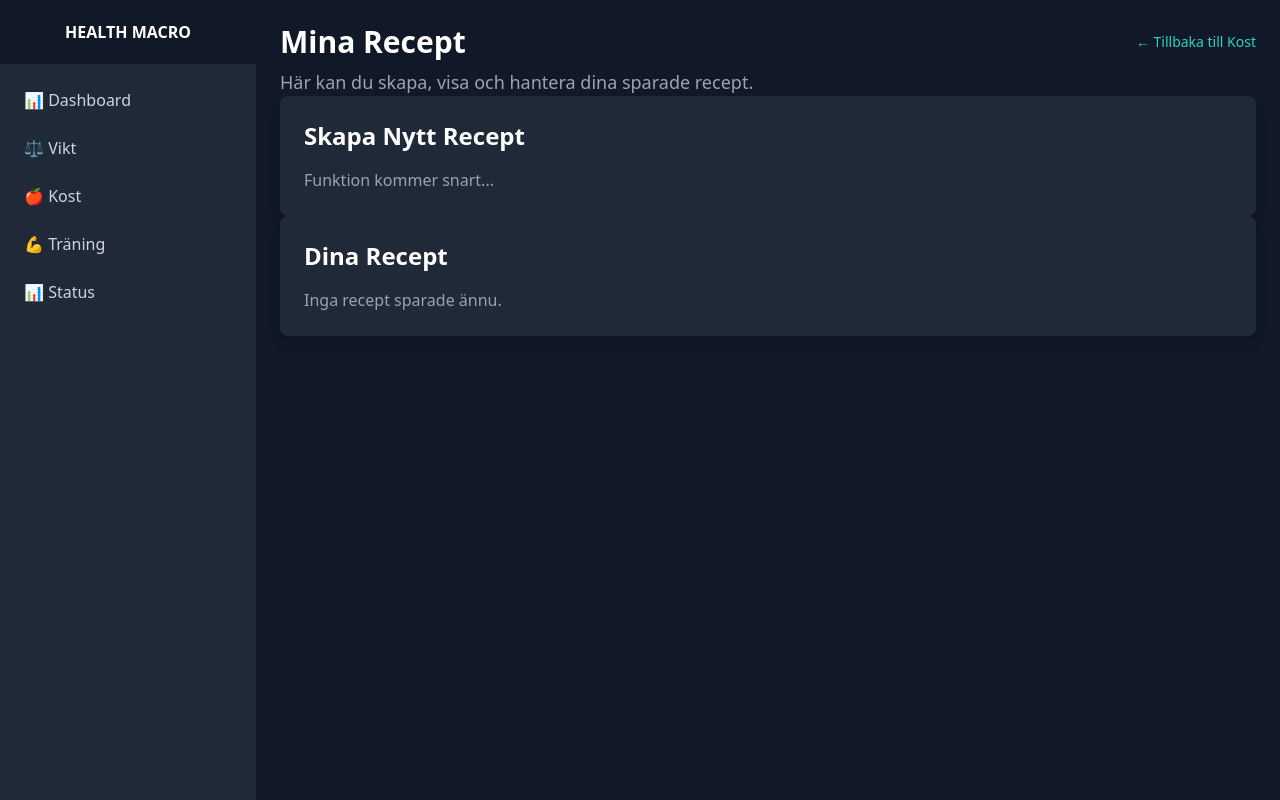
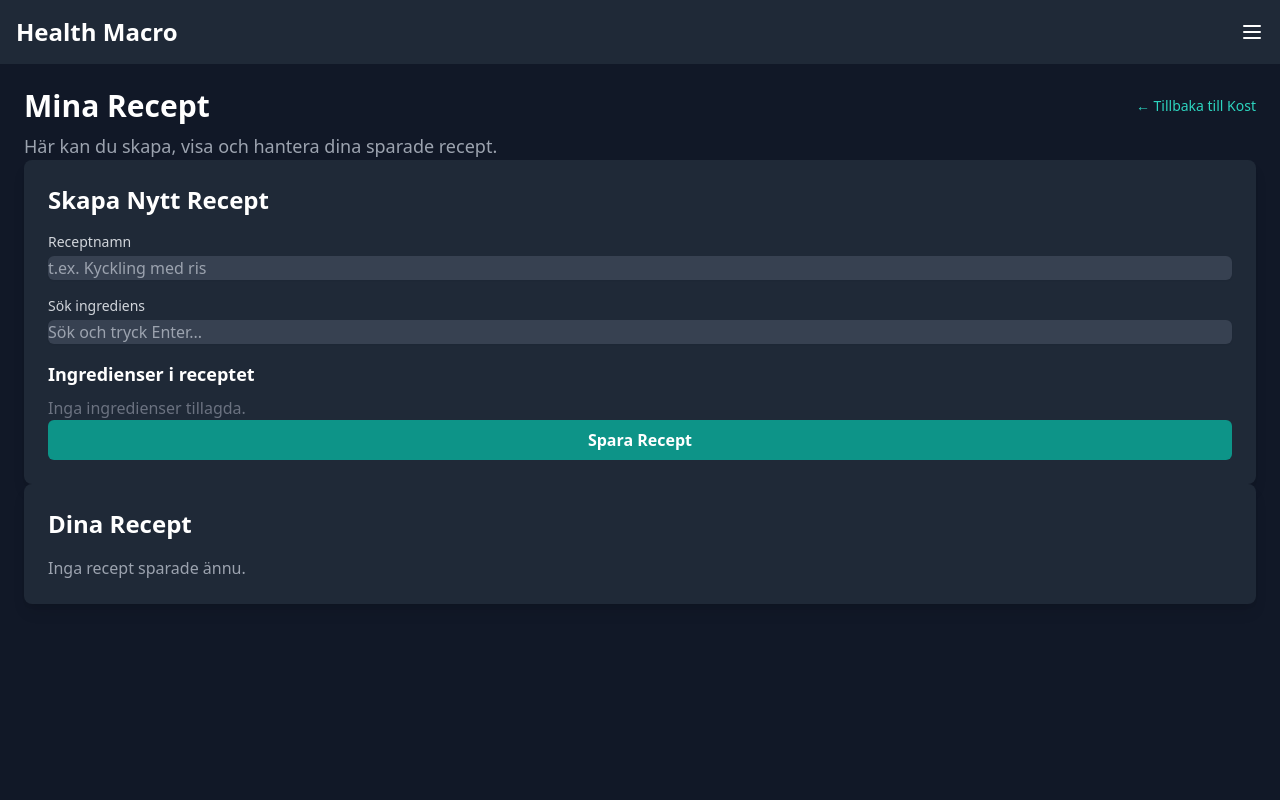
Before and after one commit to oskartellebo/Health-Macro-APP, a Flask app: page /recipes in a window 1280 px wide. Run offline with Flask 3, Linux system fonts and the light colour scheme.

Commit message:
Feat(recept): Frontend-struktur för receptskapande

```diff
--- a/app/templates/base.html
+++ b/app/templates/base.html
@@ -4,13 +4,14 @@
     <meta charset="UTF-8">
     <meta name="viewport" content="width=device-width, initial-scale=1.0">
     <title>{{ title }} - Health Macro</title>
-    <link href="{{ url_for('static', filename='css/style.css') }}" rel="stylesheet">
-    <script src="https://cdn.jsdelivr.net/npm/chart.js" defer></script>
+    <link rel="stylesheet" href="{{ url_for('static', filename='css/style.css') }}">
+    <script defer src="https://cdn.jsdelivr.net/npm/alpinejs@3.x.x/dist/cdn.min.js"></script>
+    <script src="https://cdn.jsdelivr.net/npm/chart.js"></script>
 </head>
-<body class="h-full">
-    <div class="flex min-h-full">
-        <!-- Sidomeny (off-canvas för mobil, synlig på desktop) -->
-        <div id="sidebar" class="fixed inset-y-0 left-0 w-64 bg-gray-800 transform -translate-x-full transition-transform duration-300 ease-in-out z-30 md:relative md:translate-x-0">
+<body class="bg-gray-900 text-gray-100">
+    <div x-data="{ sidebarOpen: false }" class="flex h-screen bg-gray-900">
+        <!-- Sidomeny -->
+        <div :class="sidebarOpen ? 'translate-x-0 ease-out' : '-translate-x-full ease-in'" class="fixed z-30 inset-y-0 left-0 w-64 transition duration-300 transform bg-gray-800 overflow-y-auto lg:translate-x-0 lg:static lg:inset-0">
             <div class="flex items-center justify-center h-16 bg-gray-900">
                 <span class="text-white font-bold uppercase">Health Macro</span>
             </div>
@@ -35,41 +36,39 @@
             </div>
         </div>
 
-        <!-- Huvudinnehåll -->
-        <div class="flex flex-col flex-1">
-            <!-- Header för mobil med hamburger-knapp -->
-            <div class="md:hidden flex justify-between items-center bg-gray-800 p-4">
-                <span class="text-white font-bold uppercase">Health Macro</span>
-                <button id="menu-btn" class="text-white focus:outline-none">
-                    <svg class="w-6 h-6" fill="none" stroke="currentColor" viewBox="0 0 24 24" xmlns="http://www.w3.org/2000/svg">
-                        <path stroke-linecap="round" stroke-linejoin="round" stroke-width="2" d="M4 6h16M4 12h16m-7 6h7"></path>
+        <!-- Innehåll -->
+        <div class="flex-1 flex flex-col overflow-hidden">
+            <!-- Header för mobil -->
+            <header class="flex justify-between items-center p-4 bg-gray-800 lg:hidden">
+                <a href="{{ url_for('main.dashboard') }}" class="text-white text-2xl font-bold">Health Macro</a>
+                <button @click="sidebarOpen = !sidebarOpen" class="text-white focus:outline-none">
+                    <svg class="h-6 w-6" viewBox="0 0 24 24" fill="none" xmlns="http://www.w3.org/2000/svg">
+                        <path d="M4 6H20M4 12H20M4 18H20" stroke="currentColor" stroke-width="2" stroke-linecap="round" stroke-linejoin="round"/>
                     </svg>
                 </button>
-            </div>
+            </header>
+            <main class="flex-1 overflow-x-hidden overflow-y-auto bg-gray-900 p-4 sm:p-6">
+                {% with messages = get_flashed_messages(with_categories=true) %}
+                    {% if messages %}
+                        <div class="flex flex-col items-center space-y-2">
+                            {% for category, message in messages %}
+                                <div class="bg-{{ category }}-500 text-white px-4 py-3 rounded relative" role="alert">
+                                    <strong class="font-bold">{{ category.title() }}:</strong>
+                                    <span class="block sm:inline">{{ message }}</span>
+                                    <span class="absolute top-0 bottom-0 right-0 px-4 py-3">
+                                        <svg class="fill-current h-6 w-6 text-white" role="button" xmlns="http://www.w3.org/2000/svg" viewBox="0 0 20 20" onclick="this.parentElement.parentElement.remove()">
+                                            <path d="M14.348 14.849a1.2 1.2 0 0 1-1.697 0L10 11.819l-2.651 3.029a1.2 1.2 0 1 1-1.697-1.697l2.758-3.15-2.759-3.152a1.2 1.2 0 1 1 1.697-1.697L10 8.183l2.651-3.03a1.2 1.2 0 0 1 1.697 0l2.758 3.15 2.759 3.152a1.2 1.2 0 0 1 0 1.698z"/>
+                                        </svg>
+                                    </span>
+                                </div>
+                            {% endfor %}
+                        </div>
+                    {% endif %}
+                {% endwith %}
 
-            <main class="flex-1 p-4 sm:p-6">
                 {% block content %}{% endblock %}
             </main>
         </div>
-
-        <!-- Overlay för att stänga menyn på mobil -->
-        <div id="sidebar-overlay" class="fixed inset-0 bg-black opacity-50 z-20 hidden md:hidden"></div>
     </div>
-
-    <script>
-        document.addEventListener('DOMContentLoaded', function() {
-            const menuBtn = document.getElementById('menu-btn');
-            const sidebar = document.getElementById('sidebar');
-            const overlay = document.getElementById('sidebar-overlay');
-
-            function toggleMenu() {
-                sidebar.classList.toggle('-translate-x-full');
-                overlay.classList.toggle('hidden');
-            }
-
-            menuBtn.addEventListener('click', toggleMenu);
-            overlay.addEventListener('click', toggleMenu);
-        });
-    </script>
 </body>
 </html>
--- a/app/templates/recipes.html
+++ b/app/templates/recipes.html
@@ -1,7 +1,7 @@
 {% extends "base.html" %}
 
 {% block content %}
-<div class="space-y-8">
+<div class="space-y-8" x-data="{ ingredients: [], searchResults: [] }">
     <div>
         <div class="flex justify-between items-center">
             <h1 class="text-3xl font-bold text-white">Mina Recept</h1>
@@ -13,15 +13,50 @@
     <!-- Sektion: Skapa Nytt Recept -->
     <div class="bg-gray-800 p-6 rounded-lg shadow-lg">
         <h2 class="text-2xl font-bold text-white mb-4">Skapa Nytt Recept</h2>
-        <p class="text-gray-400">Funktion kommer snart...</p>
-        <!-- Här kommer formuläret för att skapa recept -->
+
+        <!-- Steg 1: Namnge receptet -->
+        <div class="mb-4">
+            <label for="recipe_name" class="block text-sm font-medium text-gray-300">Receptnamn</label>
+            <input type="text" id="recipe_name" class="mt-1 block w-full bg-gray-700 border-gray-600 rounded-md shadow-sm text-white focus:ring-teal-500 focus:border-teal-500" placeholder="t.ex. Kyckling med ris">
+        </div>
+
+        <!-- Steg 2: Lägg till ingredienser -->
+        <div class="mb-4">
+            <label for="search_ingredient_recipe" class="block text-sm font-medium text-gray-300">Sök ingrediens</label>
+            <input @keydown.enter.prevent="searchIngredients()" type="text" id="search_ingredient_recipe" class="mt-1 block w-full bg-gray-700 border-gray-600 rounded-md shadow-sm text-white focus:ring-teal-500 focus:border-teal-500" placeholder="Sök och tryck Enter...">
+        </div>
+
+        <!-- Sökresultat -->
+        <div x-show="searchResults.length > 0" class="mb-4 max-h-60 overflow-y-auto">
+            <template x-for="food in searchResults" :key="food.food_id">
+                <!-- Mall för sökresultat -->
+            </template>
+        </div>
+
+        <!-- Steg 3: Ingredienslista -->
+        <h3 class="text-lg font-semibold text-white mb-2">Ingredienser i receptet</h3>
+        <ul x-show="ingredients.length > 0" class="space-y-2 mb-4">
+            <template x-for="(ingredient, index) in ingredients" :key="index">
+                <!-- Mall för ingrediens -->
+            </template>
+        </ul>
+        <p x-show="ingredients.length === 0" class="text-gray-500">Inga ingredienser tillagda.</p>
+
+        <!-- Steg 4: Spara -->
+        <button @click="saveRecipe()" class="w-full bg-teal-600 hover:bg-teal-700 text-white font-bold py-2 px-4 rounded-md focus:outline-none focus:shadow-outline">
+            Spara Recept
+        </button>
     </div>
 
     <!-- Sektion: Dina Sparade Recept -->
     <div class="bg-gray-800 p-6 rounded-lg shadow-lg">
         <h2 class="text-2xl font-bold text-white mb-4">Dina Recept</h2>
         <p class="text-gray-400">Inga recept sparade ännu.</p>
-        <!-- Här kommer listan över sparade recept -->
     </div>
 </div>
+
+<script>
+// Alpine.js-logik för att hantera receptskapande
+// Kommer att implementeras i nästa steg
+</script>
 {% endblock %}
```
